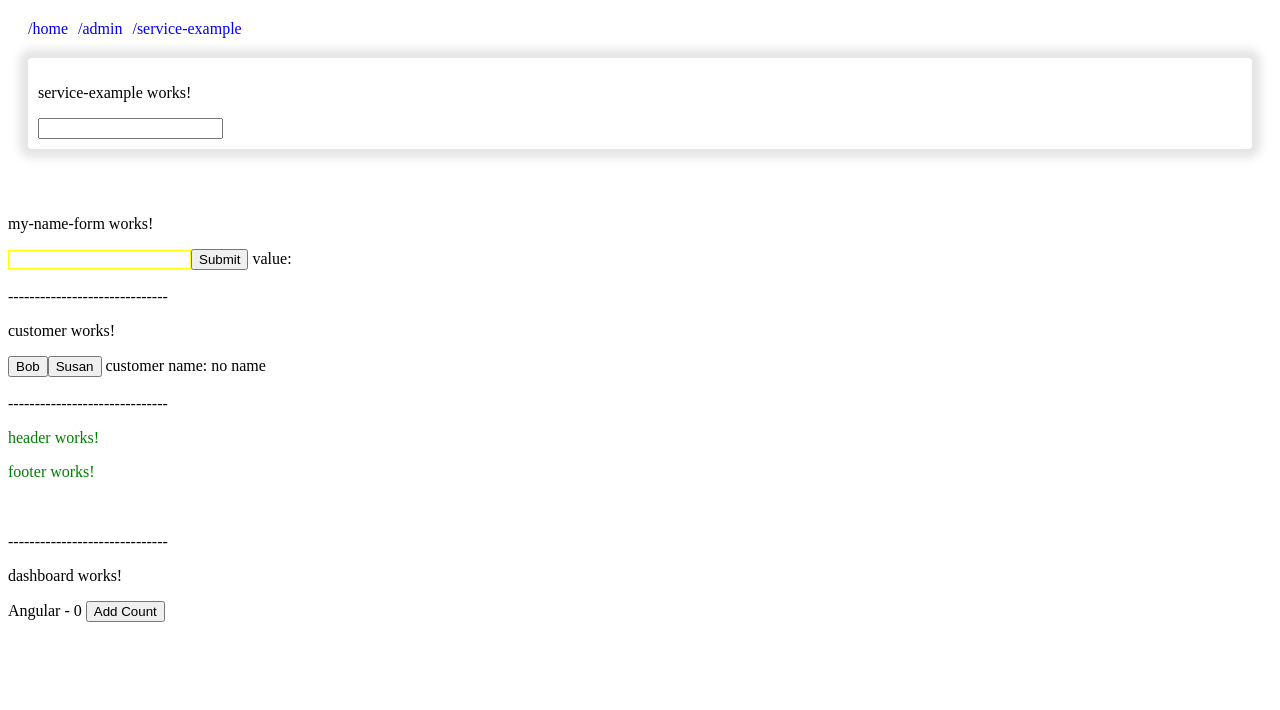
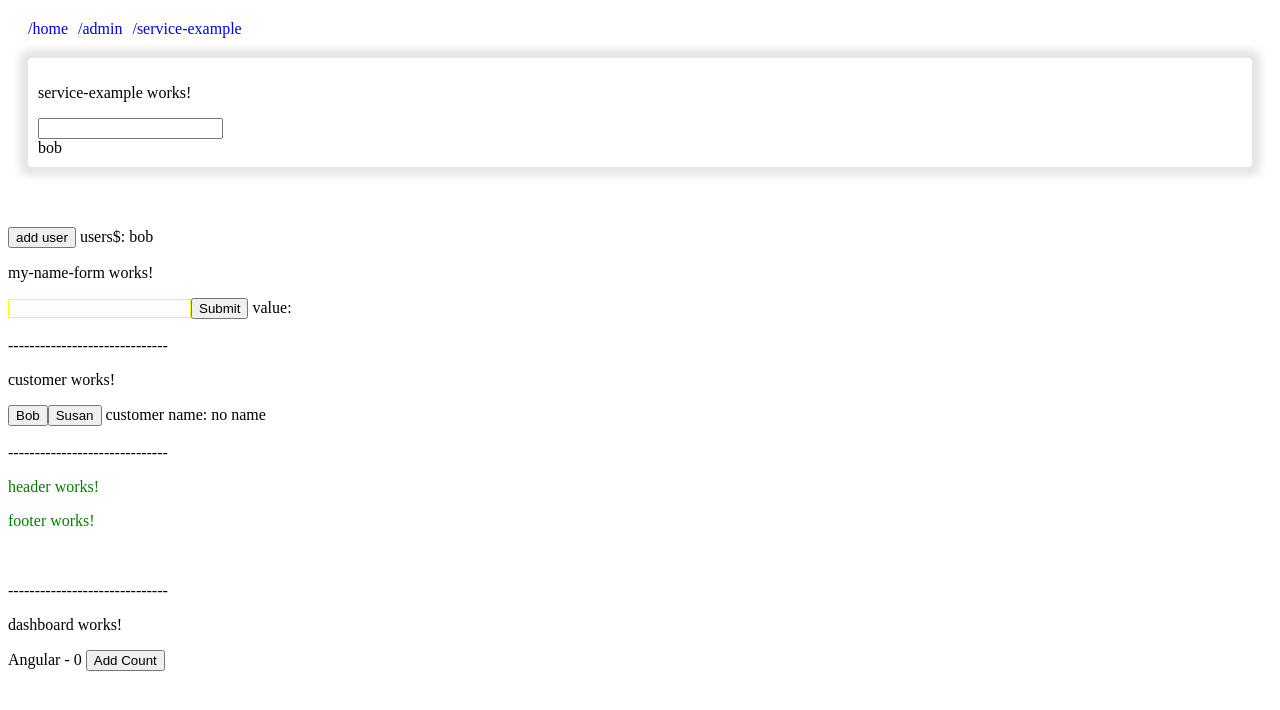
Before and after one commit to schuchard/ng-crash-course-201909, an Angular app: page /service-example in a window 1280 px wide. Shown: the top 710 px of the page. Built offline with nearby package versions, Linux system fonts and the light colour scheme.

Commit message:
service with a subject

```diff
--- a/src/app/+admin/admin-summary/admin-summary.component.html
+++ b/src/app/+admin/admin-summary/admin-summary.component.html
@@ -1,2 +1,3 @@
 <p>admin-summary works!</p>
 <app-user [name]="name"></app-user>
+{{users$ | async}}
--- a/src/app/+admin/admin-summary/admin-summary.component.ts
+++ b/src/app/+admin/admin-summary/admin-summary.component.ts
@@ -1,5 +1,6 @@
 import { Component, OnInit } from '@angular/core';
 import { UserService } from 'src/app/core/user-service/user-service.service';
+import { map } from 'rxjs/operators';
 
 @Component({
   selector: 'app-admin-summary',
@@ -8,6 +9,7 @@ import { UserService } from 'src/app/core/user-service/user-service.service';
 })
 export class AdminSummaryComponent implements OnInit {
   name = this.userService.getName('Kevin');
+  users$ = this.userService.users$;
 
   constructor(private userService: UserService) {}
 
--- a/src/app/app.component.html
+++ b/src/app/app.component.html
@@ -10,6 +10,8 @@
   </div>
 </div>
 
+<button (click)="userService.addUser()">add user</button>
+users$: {{ userService.users$ | async }}
 <app-my-name-form (submitName)="handleSubmitName($event)"></app-my-name-form>
 value: {{ myNameFormValue }}
 
--- a/src/app/app.component.ts
+++ b/src/app/app.component.ts
@@ -1,5 +1,6 @@
 import { Component } from '@angular/core';
 import { BehaviorSubject } from 'rxjs';
+import { UserService } from './core/user-service/user-service.service';
 
 @Component({
   selector: 'app-root',
@@ -17,7 +18,7 @@ export class AppComponent {
 
   routes = ['/home', '/admin', '/service-example'];
 
-  constructor() {
+  constructor(public userService: UserService) {
     // this.counter.unsubscribe()
   }
 
--- a/src/app/core/user-service/user-service.service.ts
+++ b/src/app/core/user-service/user-service.service.ts
@@ -1,10 +1,29 @@
 import { Injectable } from '@angular/core';
+import { BehaviorSubject, Observable } from 'rxjs';
+import { map } from 'rxjs/operators';
 
 @Injectable({
   providedIn: 'root',
 })
 export class UserService {
-  constructor() {}
+  userList = ['bob', 'alice', 'john'];
+  private users = new BehaviorSubject<string[]>([]);
+
+  constructor() {
+    this.addUser();
+  }
+
+  get users$() {
+    return this.users.asObservable().pipe(map((list) => list.join(' ** ')));
+  }
+
+  addUser() {
+    const user = this.userList[
+      Math.floor(Math.random() * (0 - this.userList.length)) + this.userList.length
+    ];
+
+    this.users.next([...this.users.getValue(), user]);
+  }
 
   getName(name: string): string {
     return `Hello ${name}!`;
--- a/src/app/service-example/service-example.component.html
+++ b/src/app/service-example/service-example.component.html
@@ -2,3 +2,4 @@
 <form [formGroup]="userForm">
   <input type="text" formControlName="user" />
 </form>
+{{ users$ | async }}
--- a/src/app/service-example/service-example.component.ts
+++ b/src/app/service-example/service-example.component.ts
@@ -11,6 +11,7 @@ export class ServiceExampleComponent implements OnInit {
   userForm = this.fb.group({
     user: [''],
   });
+  users$ = this.userService.users$;
 
   @Output() username = new EventEmitter<string>();
 
--- a/src/app/shared/shared.module.ts
+++ b/src/app/shared/shared.module.ts
@@ -1,11 +1,12 @@
 import { NgModule } from '@angular/core';
 import { AlertDirective } from './alert/alert.directive';
 import { UserComponent } from './user/user.component';
+import { ReactiveFormsModule } from '@angular/forms';
 
 const comp = [AlertDirective, UserComponent];
 
 @NgModule({
-  imports: [],
+  imports: [ReactiveFormsModule],
   declarations: [comp],
   exports: [comp],
   providers: [],
--- a/src/app/shared/user/user.component.html
+++ b/src/app/shared/user/user.component.html
@@ -2,3 +2,7 @@
   <h3>User Component</h3>
   <p>{{ name }}</p>
 </div>
+
+<form [formGroup]="f">
+
+</form>
--- a/src/app/shared/user/user.component.ts
+++ b/src/app/shared/user/user.component.ts
@@ -1,15 +1,18 @@
 import { Component, OnInit, Input } from '@angular/core';
+import { FormBuilder } from '@angular/forms';
 
 @Component({
   selector: 'app-user',
   templateUrl: './user.component.html',
-  styleUrls: ['./user.component.scss']
+  styleUrls: ['./user.component.scss'],
 })
 export class UserComponent implements OnInit {
   @Input() name: string;
-  constructor() { }
 
-  ngOnInit() {
-  }
+  f = this.fb.group({
+    user: [''],
+  });
+  constructor(private fb: FormBuilder) {}
 
+  ngOnInit() {}
 }
```
